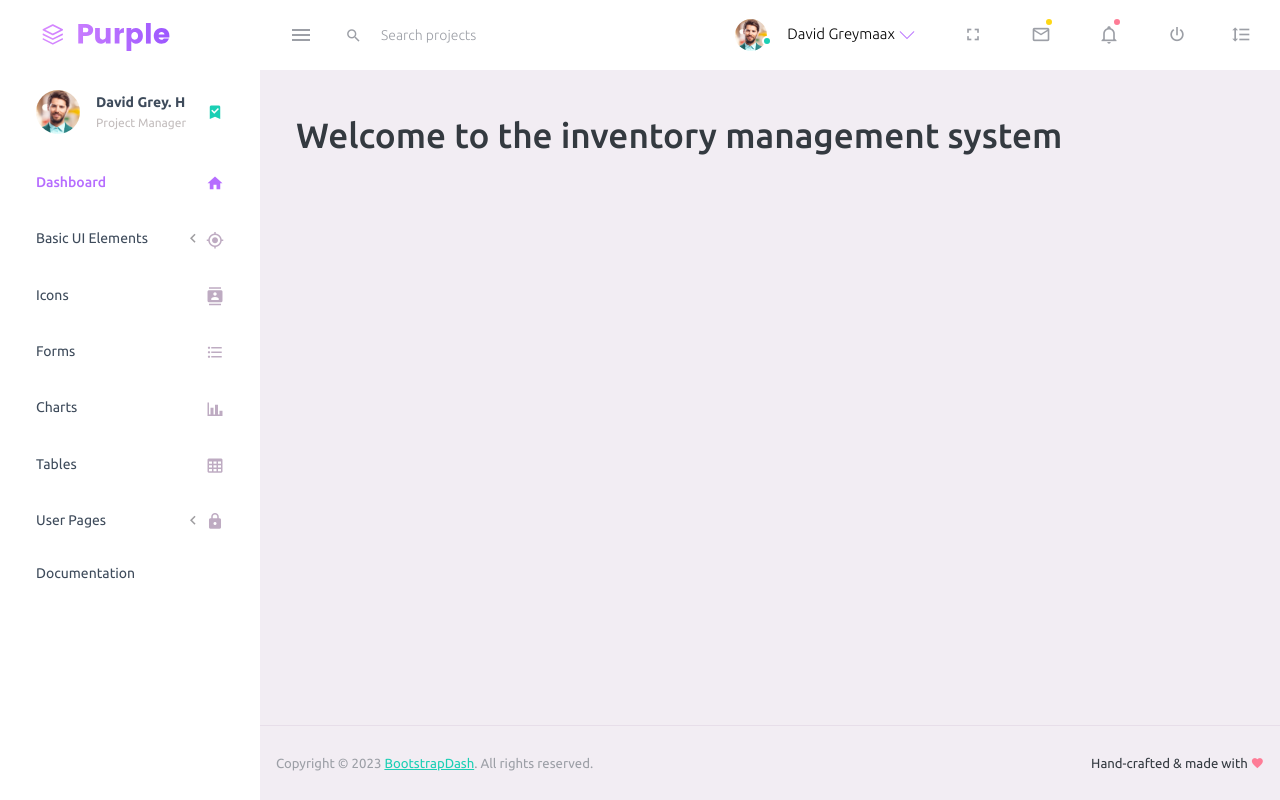
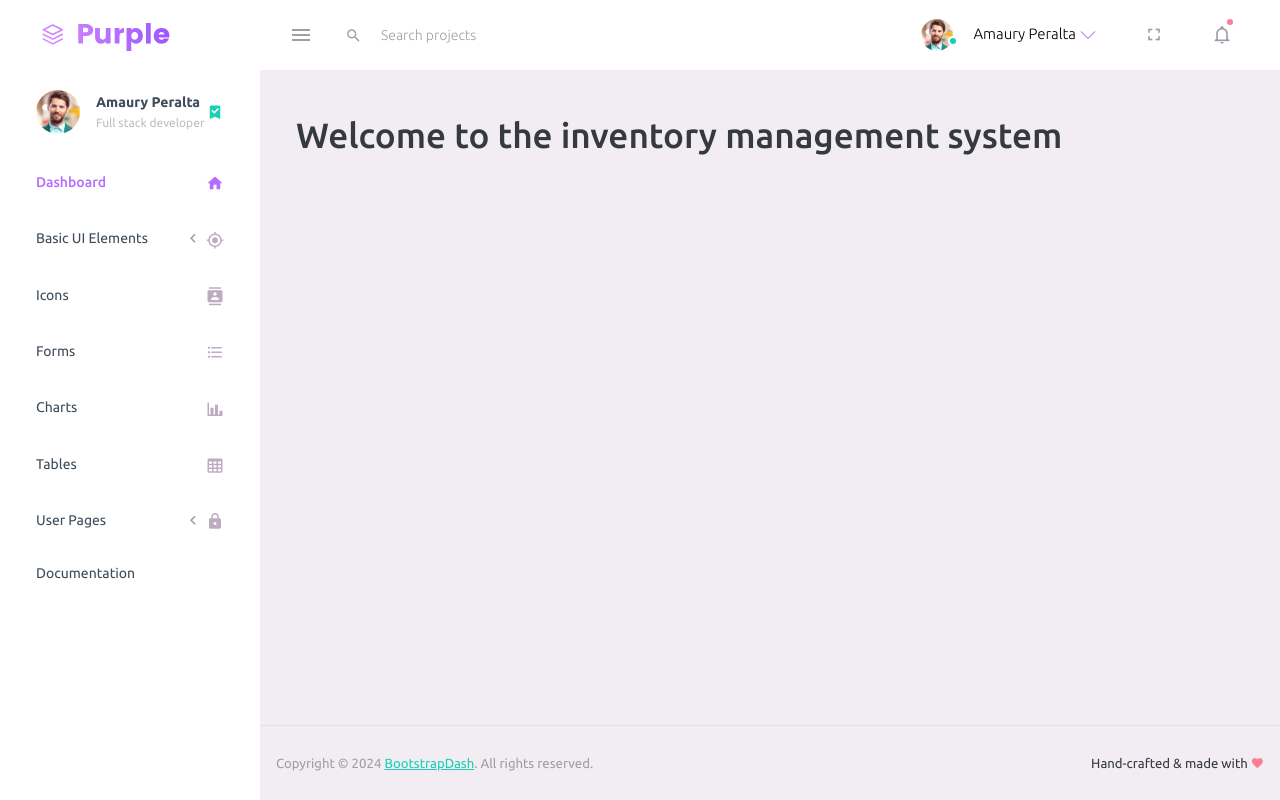
Before and after one commit to amauryperalta28/django-delights, a Django app: page / in a window 1280 px wide. Run offline with Django 4.2, Linux system fonts and the light colour scheme; some libraries are stand-ins or nearby versions.

Commit message:
clean template

```diff
--- a/djangodelights/inventory/templates/inventory/base.html
+++ b/djangodelights/inventory/templates/inventory/base.html
@@ -55,12 +55,10 @@
                   <span class="availability-status online"></span>
                 </div>
                 <div class="nav-profile-text">
-                  <p class="mb-1 text-black">David Greymaax</p>
+                  <p class="mb-1 text-black">Amaury Peralta</p>
                 </div>
               </a>
               <div class="dropdown-menu navbar-dropdown" aria-labelledby="profileDropdown">
-                <a class="dropdown-item" href="#">
-                  <i class="mdi mdi-cached me-2 text-success"></i> Activity Log </a>
                 <div class="dropdown-divider"></div>
                 <a class="dropdown-item" href="#">
                   <i class="mdi mdi-logout me-2 text-primary"></i> Signout </a>
@@ -71,47 +69,7 @@
                 <i class="mdi mdi-fullscreen" id="fullscreen-button"></i>
               </a>
             </li>
-            <li class="nav-item dropdown">
-              <a class="nav-link count-indicator dropdown-toggle" id="messageDropdown" href="#" data-bs-toggle="dropdown" aria-expanded="false">
-                <i class="mdi mdi-email-outline"></i>
-                <span class="count-symbol bg-warning"></span>
-              </a>
-              <div class="dropdown-menu dropdown-menu-end navbar-dropdown preview-list" aria-labelledby="messageDropdown">
-                <h6 class="p-3 mb-0">Messages</h6>
-                <div class="dropdown-divider"></div>
-                <a class="dropdown-item preview-item">
-                  <div class="preview-thumbnail">
-                    <img src="{% static 'assets/images/faces/face4.jpg' %}" alt="image" class="profile-pic">
-                  </div>
-                  <div class="preview-item-content d-flex align-items-start flex-column justify-content-center">
-                    <h6 class="preview-subject ellipsis mb-1 font-weight-normal">Mark send you a message</h6>
-                    <p class="text-gray mb-0"> 1 Minutes ago </p>
-                  </div>
-                </a>
-                <div class="dropdown-divider"></div>
-                <a class="dropdown-item preview-item">
-                  <div class="preview-thumbnail">
-                    <img src="{% static 'assets/images/faces/face2.jpg' %}" alt="image" class="profile-pic">
-                  </div>
-                  <div class="preview-item-content d-flex align-items-start flex-column justify-content-center">
-                    <h6 class="preview-subject ellipsis mb-1 font-weight-normal">Cregh send you a message</h6>
-                    <p class="text-gray mb-0"> 15 Minutes ago </p>
-                  </div>
-                </a>
-                <div class="dropdown-divider"></div>
-                <a class="dropdown-item preview-item">
-                  <div class="preview-thumbnail">
-                    <img src="{% static 'assets/images/faces/face3.jpg' %}" alt="image" class="profile-pic">
-                  </div>
-                  <div class="preview-item-content d-flex align-items-start flex-column justify-content-center">
-                    <h6 class="preview-subject ellipsis mb-1 font-weight-normal">Profile picture updated</h6>
-                    <p class="text-gray mb-0"> 18 Minutes ago </p>
-                  </div>
-                </a>
-                <div class="dropdown-divider"></div>
-                <h6 class="p-3 mb-0 text-center">4 new messages</h6>
-              </div>
-            </li>
+
             <li class="nav-item dropdown">
               <a class="nav-link count-indicator dropdown-toggle" id="notificationDropdown" href="#" data-bs-toggle="dropdown">
                 <i class="mdi mdi-bell-outline"></i>
@@ -159,16 +117,6 @@
                 <h6 class="p-3 mb-0 text-center">See all notifications</h6>
               </div>
             </li>
-            <li class="nav-item nav-logout d-none d-lg-block">
-              <a class="nav-link" href="#">
-                <i class="mdi mdi-power"></i>
-              </a>
-            </li>
-            <li class="nav-item nav-settings d-none d-lg-block">
-              <a class="nav-link" href="#">
-                <i class="mdi mdi-format-line-spacing"></i>
-              </a>
-            </li>
           </ul>
           <button class="navbar-toggler navbar-toggler-right d-lg-none align-self-center" type="button" data-toggle="offcanvas">
             <span class="mdi mdi-menu"></span>
@@ -188,8 +136,8 @@
                   <!--change to offline or busy as needed-->
                 </div>
                 <div class="nav-profile-text d-flex flex-column">
-                  <span class="font-weight-bold mb-2">David Grey. H</span>
-                  <span class="text-secondary text-small">Project Manager</span>
+                  <span class="font-weight-bold mb-2">Amaury Peralta</span>
+                  <span class="text-secondary text-small">Full stack developer</span>
                 </div>
                 <i class="mdi mdi-bookmark-check text-success nav-profile-badge"></i>
               </a>
@@ -317,7 +265,7 @@
           <!-- partial:../../partials/_footer.html -->
           <footer class="footer">
             <div class="d-sm-flex justify-content-center justify-content-sm-between">
-              <span class="text-muted text-center text-sm-left d-block d-sm-inline-block">Copyright © 2023 <a href="https://www.bootstrapdash.com/" target="_blank">BootstrapDash</a>. All rights reserved.</span>
+              <span class="text-muted text-center text-sm-left d-block d-sm-inline-block">Copyright © 2024 <a href="https://www.bootstrapdash.com/" target="_blank">BootstrapDash</a>. All rights reserved.</span>
               <span class="float-none float-sm-right d-block mt-1 mt-sm-0 text-center">Hand-crafted & made with <i class="mdi mdi-heart text-danger"></i></span>
             </div>
           </footer>
```
